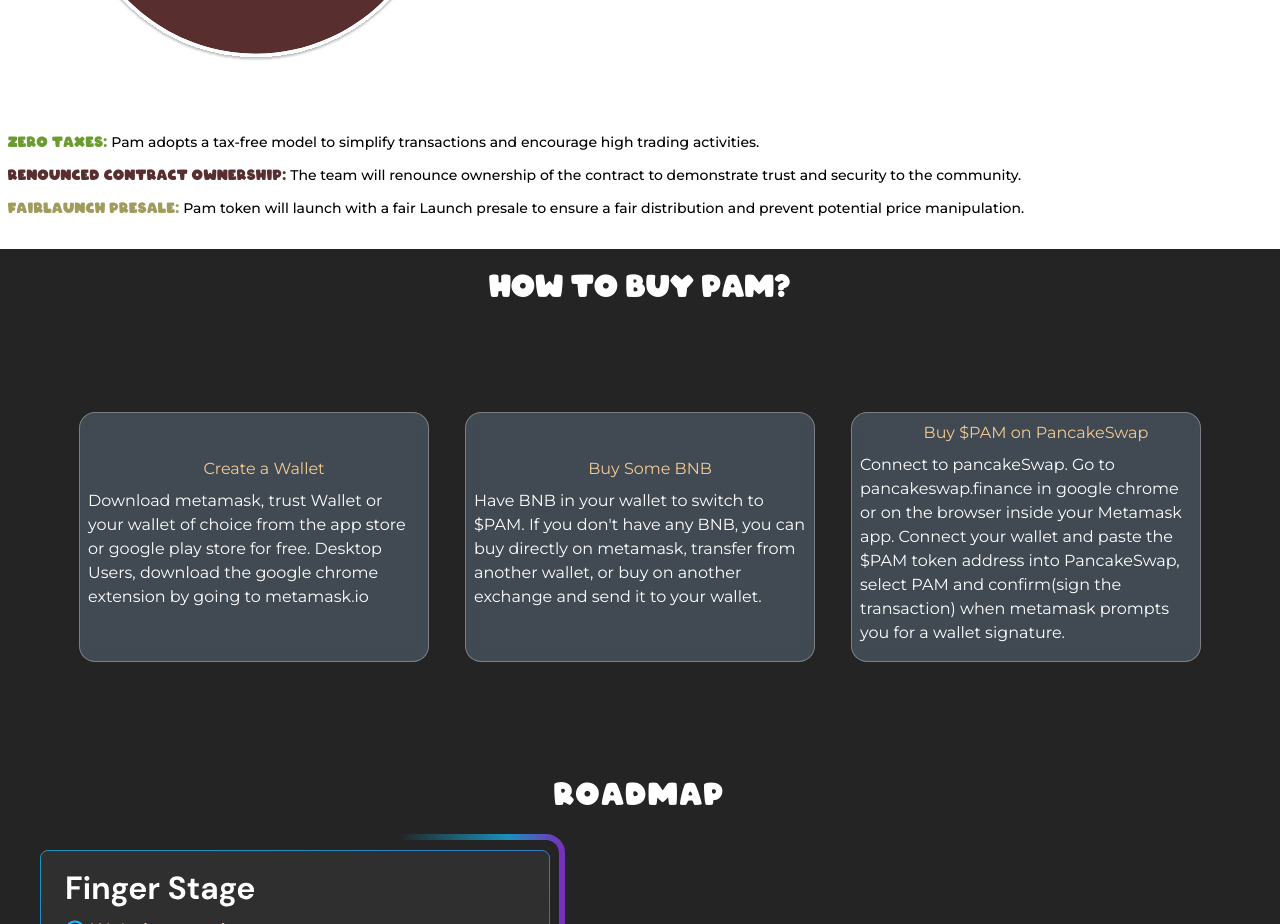
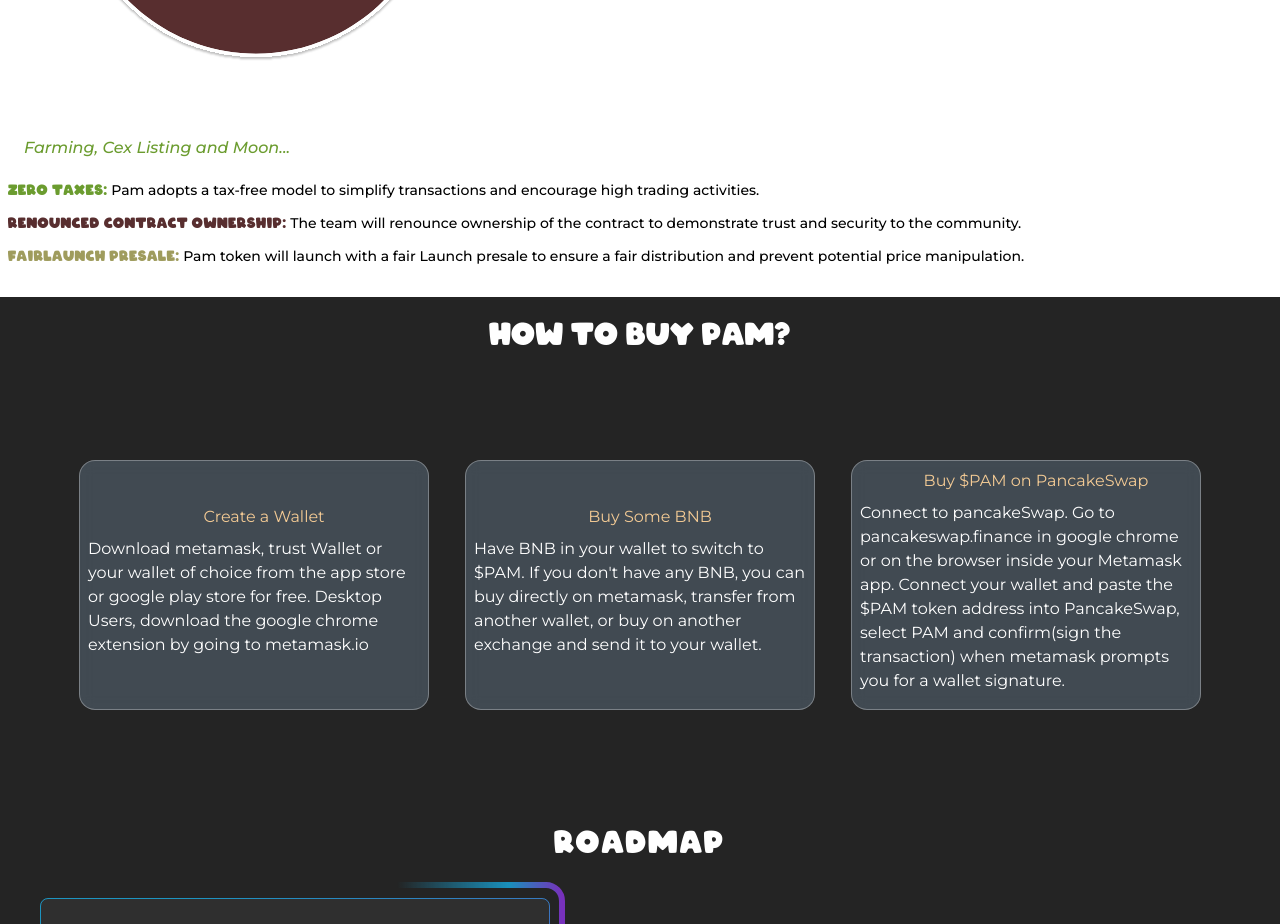
Before and after one commit to Geepytechnologies/pamtoken, a React (Vite) app: page / in a window 1280 px wide. Shown: the part 1360-2284 px from the top of the page. Built offline with nearby package versions, Linux system fonts and the light colour scheme; no server answers; some icons are missing.

Commit message:
added omitted farming, CEX listing

```diff
--- a/src/components/Tokensupply.tsx
+++ b/src/components/Tokensupply.tsx
@@ -78,10 +78,10 @@
         </div>
       </div>
       {/* Announcement */}
-      {/* <div className="w-[70%] p-3 ml-3 font-[500] text-mygreen italic flex flex-col gap-3">
-        <p>70% LP token will be burnt after 30 Days of token listing.</p>
+      <div className="w-[70%] p-3 ml-3 font-[500] text-mygreen italic flex flex-col gap-3">
+        {/* <p>70% LP token will be burnt after 30 Days of token listing.</p> */}
         <p>Farming, Cex Listing and Moon...</p>
-      </div> */}
+      </div>
       {/* other supplies */}
       <div className="p-2 pb-[30px] text-[14px] flex flex-col gap-3 font-[500]">
         <div>
```
